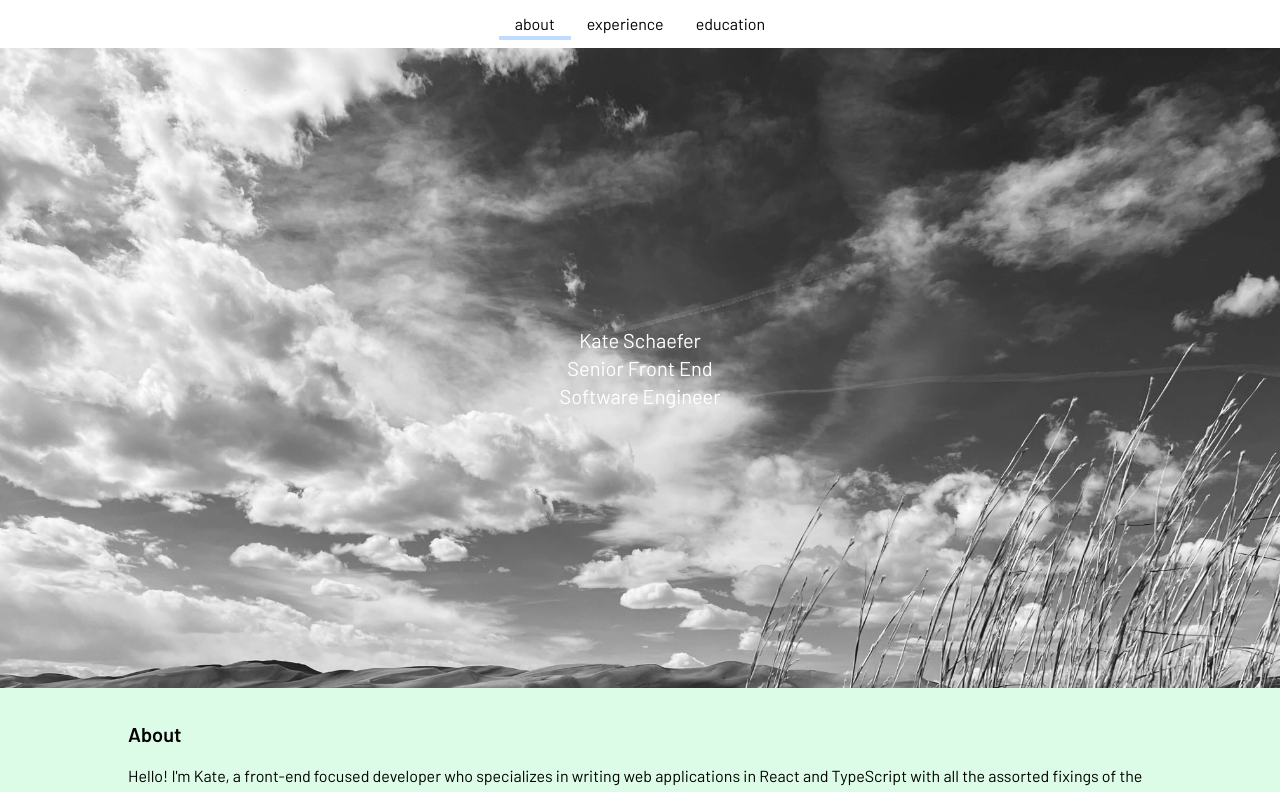
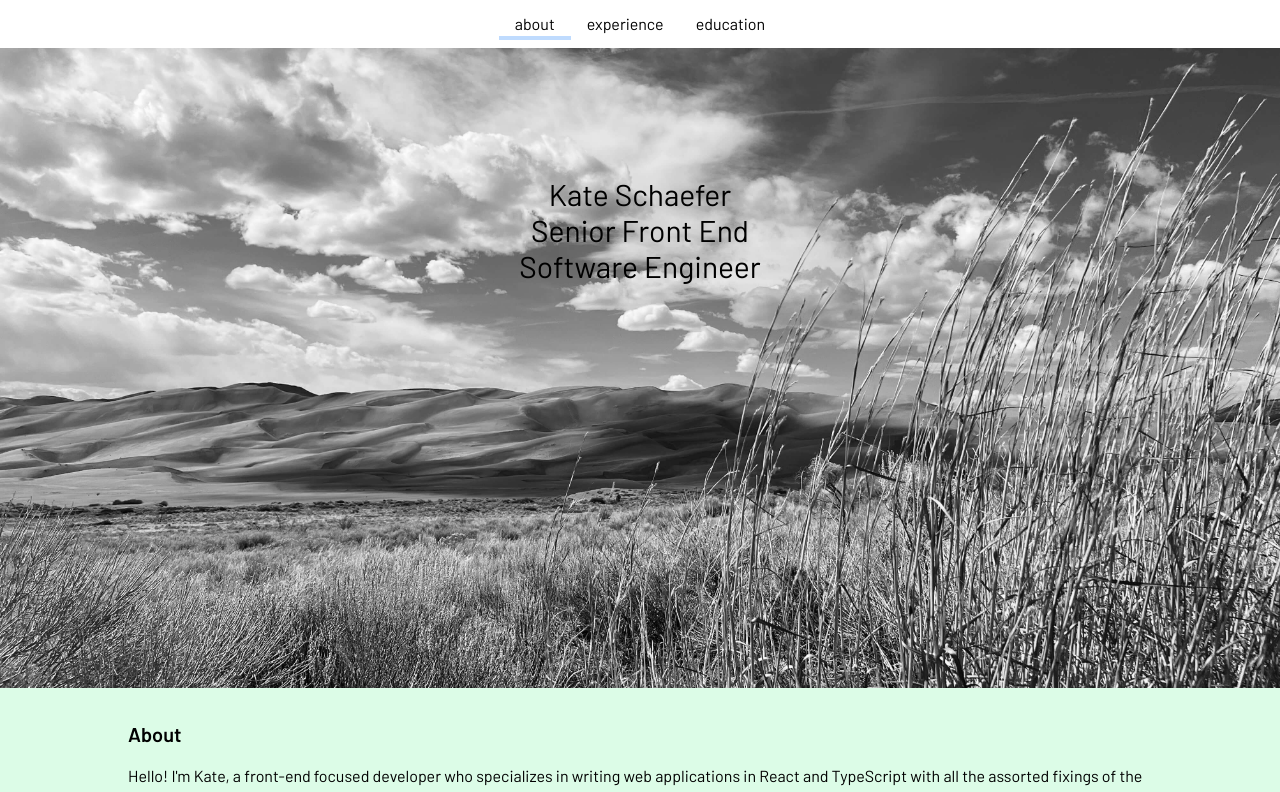
Before and after one commit to keschaefer/kate-schaefer-portfolio-vite, a React (Vite) app: page / in a window 1280 px wide. Shown: the top 792 px of the page. Built offline with nearby package versions, Linux system fonts and the light colour scheme.

Commit message:
update hero image, compressed, reformat hero text

```diff
--- a/src/Sections/HeroSection.jsx
+++ b/src/Sections/HeroSection.jsx
@@ -4,10 +4,13 @@ import { HEADER_HEIGHT_REMS } from "../Header";
 const HeroSection = () => {
   return (
     <div
-      className={`scroll-mt-${HEADER_HEIGHT_REMS} snap-start h-section bg-hero3 bg-no-repeat bg-cover flex justify-center items-center`}
+      className={`scroll-mt-${HEADER_HEIGHT_REMS} snap-start h-section bg-dunes bg-no-repeat bg-cover flex justify-center items-start pt-24`}
       id={VIEW_SECTIONS.HERO}
     >
-      <div className="flex flex-col justify-center items-center text-white text-xl">
+      <div
+        className="flex flex-col justify-center items-center w-80 bg-grayBg
+       rounded-sm p-8 text-black text-3xl"
+      >
         <p>Kate Schaefer</p>
         <p>Senior Front End </p>
         <p>Software Engineer</p>
--- a/tailwind.config.cjs
+++ b/tailwind.config.cjs
@@ -7,14 +7,16 @@ module.exports = {
         section: "40rem",
       },
       backgroundImage: {
-        hero: "url('./src/images/crested_butte_vintage.jpeg')",
-        hero2: "url('./src/images/crested_butte_black_and_white.jpeg')",
-        hero3: "url('./src/images/dunes_black_and_white.jpeg')",
+        dunes: "url('./src/images/dunes.jpeg')",
+        mountains: "url(./src/images/mountains.jpeg)",
       },
     },
     fontFamily: {
       sans: ["Barlow"],
     },
+    color: {
+      grayBg: "#2d2e2d40",
+    },
   },
   plugins: [],
 };
```
Also changed, not shown: src/images/dunes.jpeg (added), src/images/mountains.jpeg (added).
